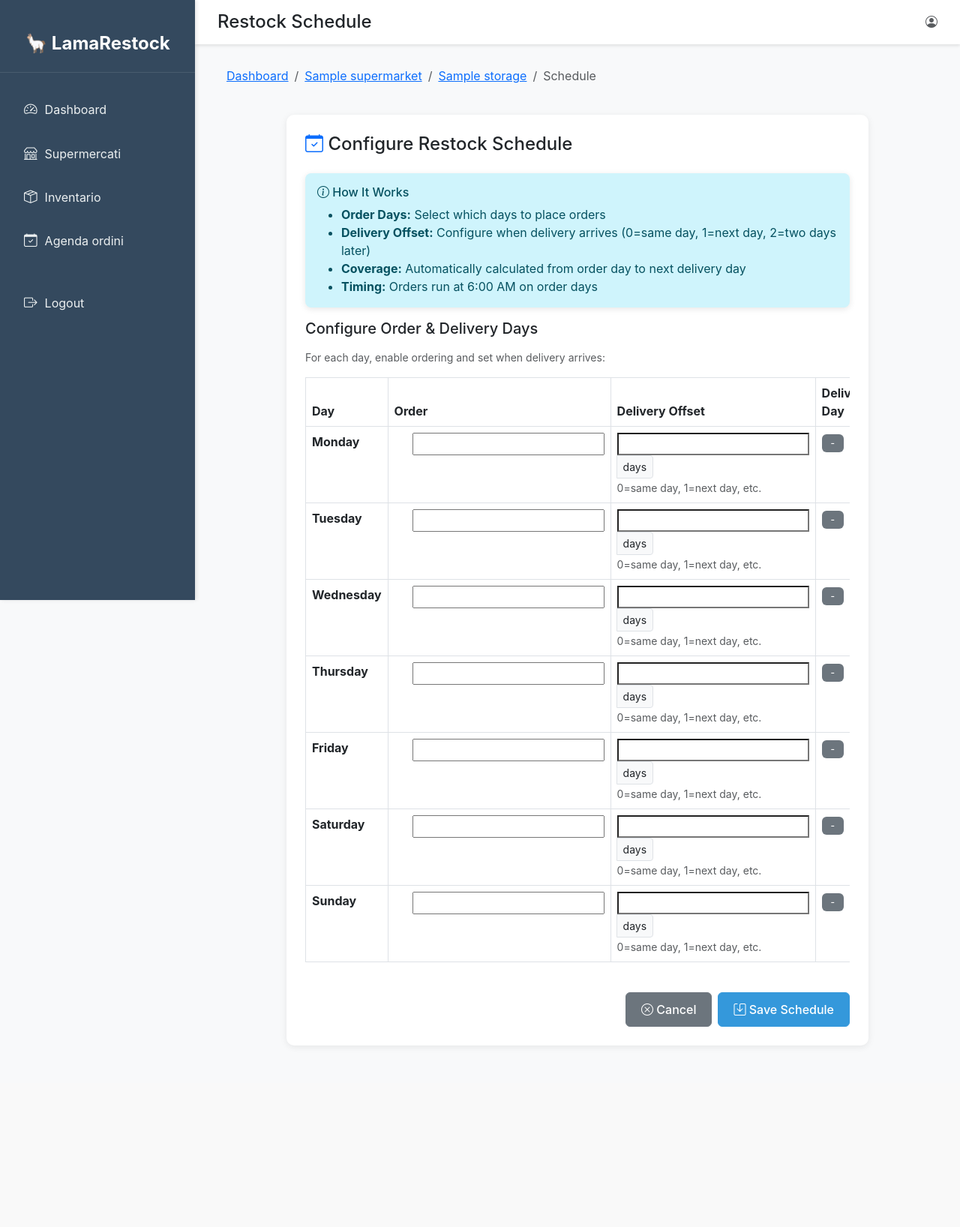
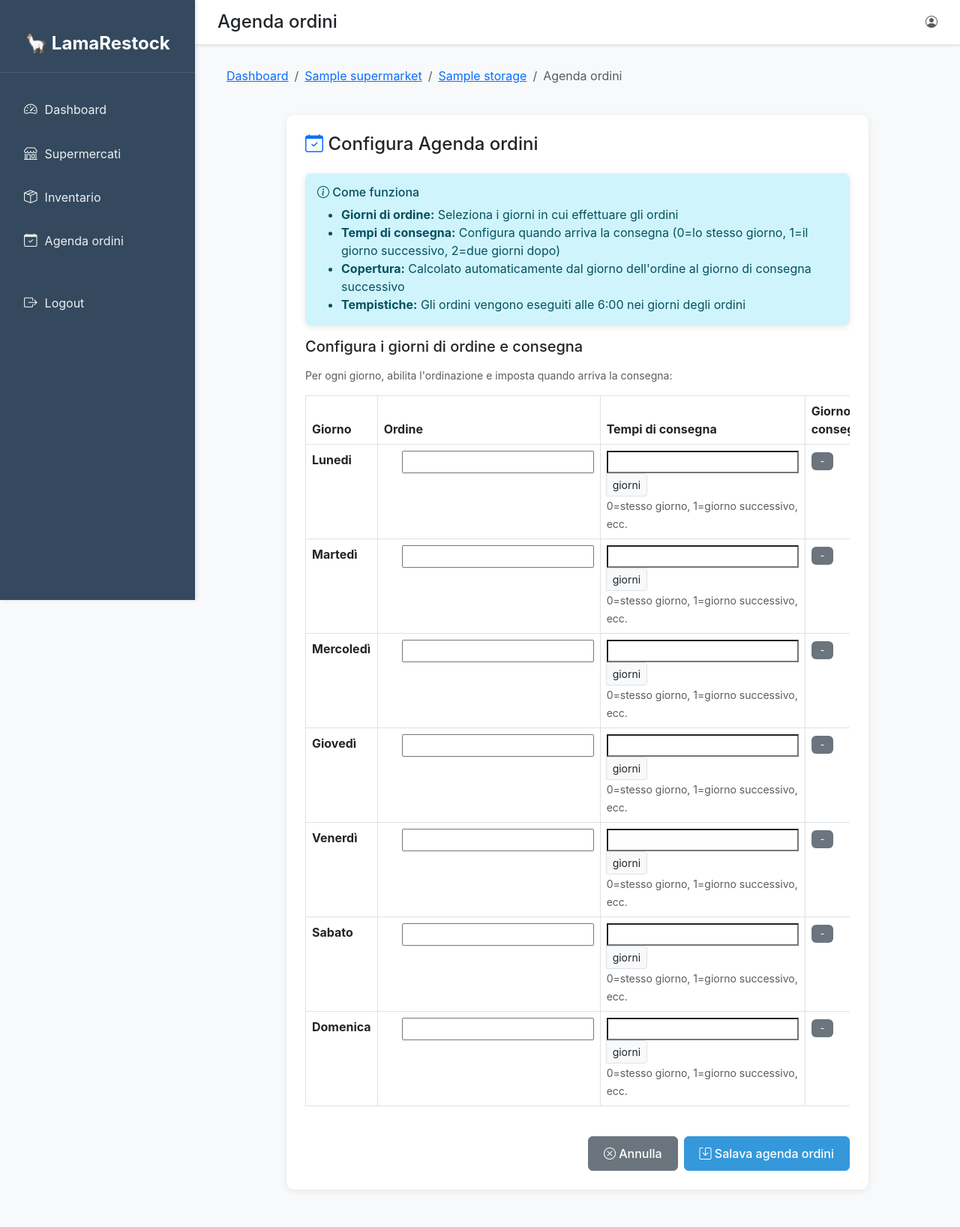
Before and after one commit to RoggerGoodman/lama-restock, a Django app: template LamApp/supermarkets/templates/schedules/restock_schedule.html in a window 1280 px wide. Shown: the whole page at 75% size. Before the commit the page ends 1395 px from the top, so only its background shows below. Run offline with Django 3.2, Linux system fonts and the light colour scheme; the template is opened without the code that fills it: most values are stand-ins (such as "Sample title", 1, 10 or a date in 2020); form fields are guessed from the names that the template uses.

Commit message:
infinite loading fix, more transalation

```diff
--- a/LamApp/supermarkets/templates/inventory/search.html
+++ b/LamApp/supermarkets/templates/inventory/search.html
@@ -96,7 +96,7 @@
                             <i class="bi bi-x-circle"></i> Annulla
                         </a>
                         <button type="submit" class="btn btn-primary">
-                            <i class="bi bi-search"></i> Crea
+                            <i class="bi bi-search"></i> Cerca
                         </button>
                     </div>
                 </form>
--- a/LamApp/supermarkets/templates/schedules/confirm_delete.html
+++ b/LamApp/supermarkets/templates/schedules/confirm_delete.html
@@ -1,6 +1,6 @@
 <!-- LamApp/supermarkets/templates/schedules/confirm_delete.html -->
 {% extends 'base.html' %}
-{% block title %}Elimina agenda{% endblock %}
+{% block title %}Elimina agenda ordini{% endblock %}
 {% block page_title %}Conferma eliminazione{% endblock %}
 
 {% block content %}
@@ -10,11 +10,11 @@
             <div class="stat-card">
                 <h4 class="mb-4 text-danger">
                     <i class="bi bi-exclamation-triangle"></i>
-                    Elimina agenda
+                    Elimina agenda ordini
                 </h4>
 
                 <div class="alert alert-warning">
-                    Ciò eliminerà l'agenda per <strong>{{ object.storage.name }}</strong>.
+                    Ciò eliminerà l'agenda ordini per <strong>{{ object.storage.name }}</strong>.
                     Gli ordini automatici non saranno più eseguiti.
                 </div>
 
--- a/LamApp/supermarkets/templates/schedules/restock_schedule.html
+++ b/LamApp/supermarkets/templates/schedules/restock_schedule.html
@@ -1,7 +1,7 @@
 <!-- LamApp/supermarkets/templates/schedules/restock_schedule.html -->
 {% extends "base.html" %}
-{% block title %}Schedule - {{ storage.name }}{% endblock %}
-{% block page_title %}Restock Schedule{% endblock %}
+{% block title %}Agenda ordini - {{ storage.name }}{% endblock %}
+{% block page_title %}Agenda ordini{% endblock %}
 
 {% block content %}
 <div class="container-fluid">
@@ -13,7 +13,7 @@
                     <li class="breadcrumb-item"><a href="{% url 'dashboard' %}">Dashboard</a></li>
                     <li class="breadcrumb-item"><a href="{% url 'supermarket-detail' pk=storage.supermarket.id %}">{{ storage.supermarket.name }}</a></li>
                     <li class="breadcrumb-item"><a href="{% url 'storage-detail' pk=storage.id %}">{{ storage.name }}</a></li>
-                    <li class="breadcrumb-item active">Schedule</li>
+                    <li class="breadcrumb-item active">Agenda ordini</li>
                 </ol>
             </nav>
         </div>
@@ -24,16 +24,16 @@
             <div class="stat-card">
                 <h4 class="mb-4">
                     <i class="bi bi-calendar-check text-primary"></i>
-                    Configure Restock Schedule
+                    Configura Agenda ordini
                 </h4>
 
                 <div class="alert alert-info">
-                    <h6><i class="bi bi-info-circle"></i> How It Works</h6>
+                    <h6><i class="bi bi-info-circle"></i> Come funziona</h6>
                     <ul class="mb-0">
-                        <li><strong>Order Days:</strong> Select which days to place orders</li>
-                        <li><strong>Delivery Offset:</strong> Configure when delivery arrives (0=same day, 1=next day, 2=two days later)</li>
-                        <li><strong>Coverage:</strong> Automatically calculated from order day to next delivery day</li>
-                        <li><strong>Timing:</strong> Orders run at 6:00 AM on order days</li>
+                        <li><strong>Giorni di ordine:</strong> Seleziona i giorni in cui effettuare gli ordini</li>
+                        <li><strong>Tempi di consegna:</strong> Configura quando arriva la consegna (0=lo stesso giorno, 1=il giorno successivo, 2=due giorni dopo)</li>
+                        <li><strong>Copertura:</strong> Calcolato automaticamente dal giorno dell'ordine al giorno di consegna successivo</li>
+                        <li><strong>Tempistiche:</strong> Gli ordini vengono eseguiti alle 6:00 nei giorni degli ordini</li>
                     </ul>
                 </div>
 
@@ -41,101 +41,101 @@
                     {% csrf_token %}
 
                     <div class="mb-4">
-                        <h5 class="mb-3">Configure Order & Delivery Days</h5>
-                        <p class="text-muted small">For each day, enable ordering and set when delivery arrives:</p>
+                        <h5 class="mb-3">Configura i giorni di ordine e consegna</h5>
+                        <p class="text-muted small">Per ogni giorno, abilita l'ordinazione e imposta quando arriva la consegna:</p>
 
                         <div class="table-responsive">
                             <table class="table table-bordered">
                                 <thead>
                                     <tr>
-                                        <th style="width: 15%">Day</th>
-                                        <th style="width: 15%">Order</th>
-                                        <th style="width: 35%">Delivery Offset</th>
-                                        <th style="width: 35%">Delivery Day</th>
+                                        <th style="width: 15%">Giorno</th>
+                                        <th style="width: 15%">Ordine</th>
+                                        <th style="width: 35%">Tempi di consegna</th>
+                                        <th style="width: 35%">Giorno di consegna</th>
                                     </tr>
                                 </thead>
                                 <tbody>
                                     <tr id="row_monday">
-                                        <td><strong>Monday</strong></td>
+                                        <td><strong>Lunedi</strong></td>
                                         <td><div class="form-check">{{ form.monday }}</div></td>
                                         <td>
                                             <div class="input-group input-group-sm">
                                                 {{ form.monday_delivery_offset }}
-                                                <span class="input-group-text">days</span>
+                                                <span class="input-group-text">giorni</span>
                                             </div>
-                                            <small class="form-text text-muted">0=same day, 1=next day, etc.</small>
+                                            <small class="form-text text-muted">0=stesso giorno, 1=giorno successivo, ecc.</small>
                                         </td>
                                         <td><span class="badge bg-secondary" id="delivery_monday">-</span></td>
                                     </tr>
                                     <tr id="row_tuesday">
-                                        <td><strong>Tuesday</strong></td>
+                                        <td><strong>Martedì</strong></td>
                                         <td><div class="form-check">{{ form.tuesday }}</div></td>
                                         <td>
                                             <div class="input-group input-group-sm">
                                                 {{ form.tuesday_delivery_offset }}
-                                                <span class="input-group-text">days</span>
+                                                <span class="input-group-text">giorni</span>
                                             </div>
-                                            <small class="form-text text-muted">0=same day, 1=next day, etc.</small>
+                                            <small class="form-text text-muted">0=stesso giorno, 1=giorno successivo, ecc.</small>
                                         </td>
                                         <td><span class="badge bg-secondary" id="delivery_tuesday">-</span></td>
                                     </tr>
                                     <tr id="row_wednesday">
-                                        <td><strong>Wednesday</strong></td>
+                                        <td><strong>Mercoledì</strong></td>
                                         <td><div class="form-check">{{ form.wednesday }}</div></td>
                                         <td>
                                             <div class="input-group input-group-sm">
                                                 {{ form.wednesday_delivery_offset }}
-                                                <span class="input-group-text">days</span>
+                                                <span class="input-group-text">giorni</span>
                                             </div>
-                                            <small class="form-text text-muted">0=same day, 1=next day, etc.</small>
+                                            <small class="form-text text-muted">0=stesso giorno, 1=giorno successivo, ecc.</small>
                                         </td>
                                         <td><span class="badge bg-secondary" id="delivery_wednesday">-</span></td>
                                     </tr>
                                     <tr id="row_thursday">
-                                        <td><strong>Thursday</strong></td>
+                                        <td><strong>Giovedì</strong></td>
                                         <td><div class="form-check">{{ form.thursday }}</div></td>
                                         <td>
                                             <div class="input-group input-group-sm">
                                                 {{ form.thursday_delivery_offset }}
-                                                <span class="input-group-text">days</span>
+                                                <span class="input-group-text">giorni</span>
                                             </div>
-                                            <small class="form-text text-muted">0=same day, 1=next day, etc.</small>
+                                            <small class="form-text text-muted">0=stesso giorno, 1=giorno successivo, ecc.</small>
                                         </td>
                                         <td><span class="badge bg-secondary" id="delivery_thursday">-</span></td>
                                     </tr>
                                     <tr id="row_friday">
-                                        <td><strong>Friday</strong></td>
+                                        <td><strong>Venerdì</strong></td>
                                         <td><div class="form-check">{{ form.friday }}</div></td>
                                         <td>
                                             <div class="input-group input-group-sm">
                                                 {{ form.friday_delivery_offset }}
-                                                <span class="input-group-text">days</span>
+                                                <span class="input-group-text">giorni</span>
                                             </div>
-                                            <small class="form-text text-muted">0=same day, 1=next day, etc.</small>
+                                            <small class="form-text text-muted">0=stesso giorno, 1=giorno successivo, ecc.</small>
                                         </td>
                                         <td><span class="badge bg-secondary" id="delivery_friday">-</span></td>
                                     </tr>
                                     <tr id="row_saturday">
-                                        <td><strong>Saturday</strong></td>
+                                        <td><strong>Sabato</strong></td>
                                         <td><div class="form-check">{{ form.saturday }}</div></td>
                                         <td>
                                             <div class="input-group input-group-sm">
                                                 {{ form.saturday_delivery_offset }}
-                                                <span class="input-group-text">days</span>
+                                                <span class="input-group-text">giorni</span>
                                             </div>
-                                            <small class="form-text text-muted">0=same day, 1=next day, etc.</small>
+                                            <small class="form-text text-muted">0=stesso giorno, 1=giorno successivo, ecc.</small>
                                         </td>
                                         <td><span class="badge bg-secondary" id="delivery_saturday">-</span></td>
                                     </tr>
                                     <tr id="row_sunday">
-                                        <td><strong>Sunday</strong></td>
+                                        <td><strong>Domenica</strong></td>
                                         <td><div class="form-check">{{ form.sunday }}</div></td>
                                         <td>
                                             <div class="input-group input-group-sm">
                                                 {{ form.sunday_delivery_offset }}
-                                                <span class="input-group-text">days</span>
+                                                <span class="input-group-text">giorni</span>
                                             </div>
-                                            <small class="form-text text-muted">0=same day, 1=next day, etc.</small>
+                                            <small class="form-text text-muted">0=stesso giorno, 1=giorno successivo, ecc.</small>
                                         </td>
                                         <td><span class="badge bg-secondary" id="delivery_sunday">-</span></td>
                                     </tr>
@@ -146,16 +146,16 @@
 
                     <!-- Coverage Preview -->
                     <div id="coveragePreview" class="alert alert-secondary mb-4" style="display: none;">
-                        <h6><i class="bi bi-calculator"></i> Coverage Preview</h6>
+                        <h6><i class="bi bi-calculator"></i> Anteprima della copertura</h6>
                         <div id="coverageDisplay"></div>
                     </div>
 
                     <div class="d-flex gap-2 justify-content-end">
                         <a href="{% url 'storage-detail' pk=storage.id %}" class="btn btn-secondary">
-                            <i class="bi bi-x-circle"></i> Cancel
+                            <i class="bi bi-x-circle"></i> Annulla
                         </a>
                         <button type="submit" class="btn btn-primary">
-                            <i class="bi bi-save"></i> Save Schedule
+                            <i class="bi bi-save"></i> Salava agenda ordini
                         </button>
                     </div>
                 </form>
--- a/LamApp/supermarkets/templates/schedules/restock_schedule_list.html
+++ b/LamApp/supermarkets/templates/schedules/restock_schedule_list.html
@@ -1,14 +1,14 @@
 <!-- LamApp/supermarkets/templates/restock_schedule_list.html -->
 {% extends "base.html" %}
-{% block title %}Schedules{% endblock %}
-{% block page_title %}Restock Schedules{% endblock %}
+{% block title %}Agende ordini{% endblock %}
+{% block page_title %}Agende ordini{% endblock %}
 
 {% block content %}
 <div class="container-fluid">
     <div class="row mb-4">
         <div class="col-12">
             <div class="d-flex justify-content-between align-items-center">
-                <h4 class="mb-0">All Schedules</h4>
+                <h4 class="mb-0">Tutte le Agende ordini</h4>
                 <a href="{% url 'dashboard' %}" class="btn btn-outline-secondary">
                     <i class="bi bi-arrow-left"></i> Torna alla Dashboard
                 </a>
```
Also changed, not shown: LamApp/supermarkets/tasks.py (+24 -6 lines), LamApp/supermarkets/templates/storages/add_products.html (+17 -18 lines), LamApp/supermarkets/templates/storages/confirm_delete.html (+11 -11 lines), LamApp/supermarkets/views.py (+38 -2 lines).
